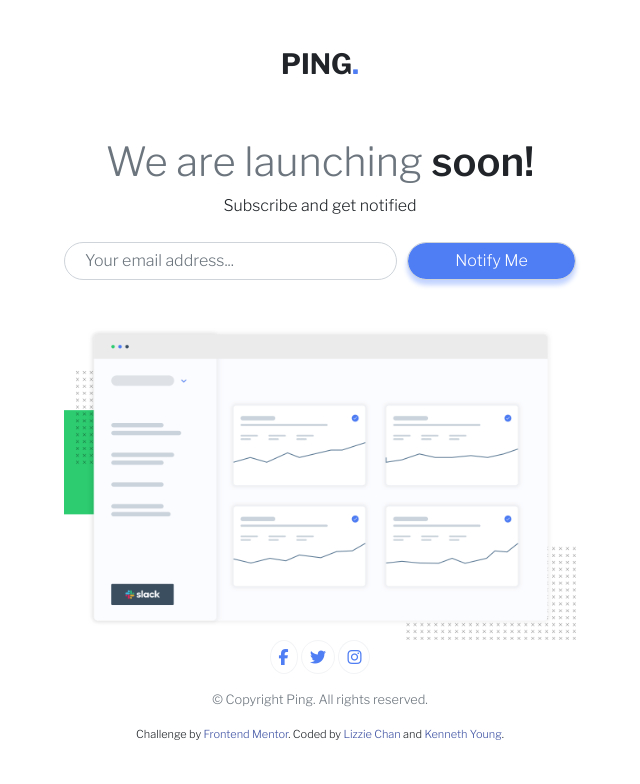
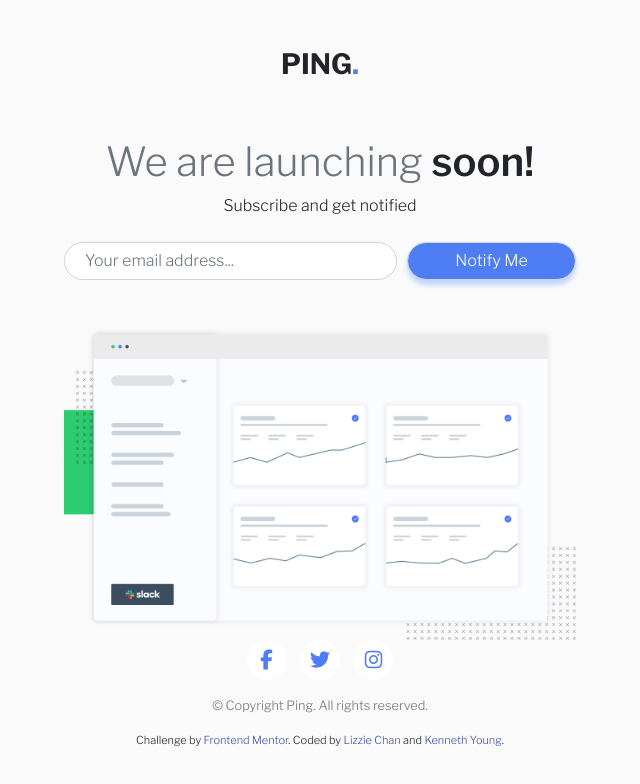
Before and after one commit to kyoung90/Single-Column-Coming-Soon-Page, a plain HTML site: page index.html in a window 1280 px wide. Shown: the whole page, without its empty margins (320-960 px from the left). Drawn offline with nearby package versions, Linux system fonts and the light colour scheme.

Commit message:
fix icons with circle and change background color to gray

```diff
--- a/index.css
+++ b/index.css
@@ -21,6 +21,7 @@
   width: 100%;
   display: flex;
   justify-content: center;
+  background-color: rgb(250, 250, 250) !important;
 }
 
 .flex-wrapper {
@@ -108,7 +109,11 @@
 }
 
 .icons {
-  color: hsl(223, 87%, 63%);
+  color: white !important;
+}
+
+.fa-inverse {
+  color: hsl(223, 87%, 63%) !important;
 }
 
 .border-circular {
--- a/index.html
+++ b/index.html
@@ -56,9 +56,22 @@
 
       <div class="copyright text-center">
         <div class='icons'>
-        <i class="fab fa-facebook-f border-circular"></i>
-        <i class="fab fa-twitter border-circular"></i>
-        <i class="fab fa-instagram border-circular"></i>
+        <!-- <i class="fab fa-facebook-f border-circular"></i> -->
+        <!-- <i class="fab fa-twitter border-circular"></i>
+        <i class="fab fa-instagram border-circular"></i>  -->
+        <span class="fa-stack fa-lg">
+          <i class="fa fa-circle fa-stack-2x"></i>
+          <i class="fab fa-facebook-f fa-stack-1x fa-inverse"></i>
+        </span>
+        <span class="fa-stack fa-lg">
+          <i class="fa fa-circle fa-stack-2x"></i>
+          <i class="fab fa-twitter fa-stack-1x fa-inverse"></i>
+        </span>
+        <span class="fa-stack fa-lg">
+          <i class="fa fa-circle fa-stack-2x"></i>
+          <i class="fab fa-instagram fa-stack-1x fa-inverse"></i>
+        </span>
+
         <br>
       </div>
       <span class="text-muted d-block pt-3 copyright-bottom">&copy; Copyright Ping. All rights reserved.</span>
```
